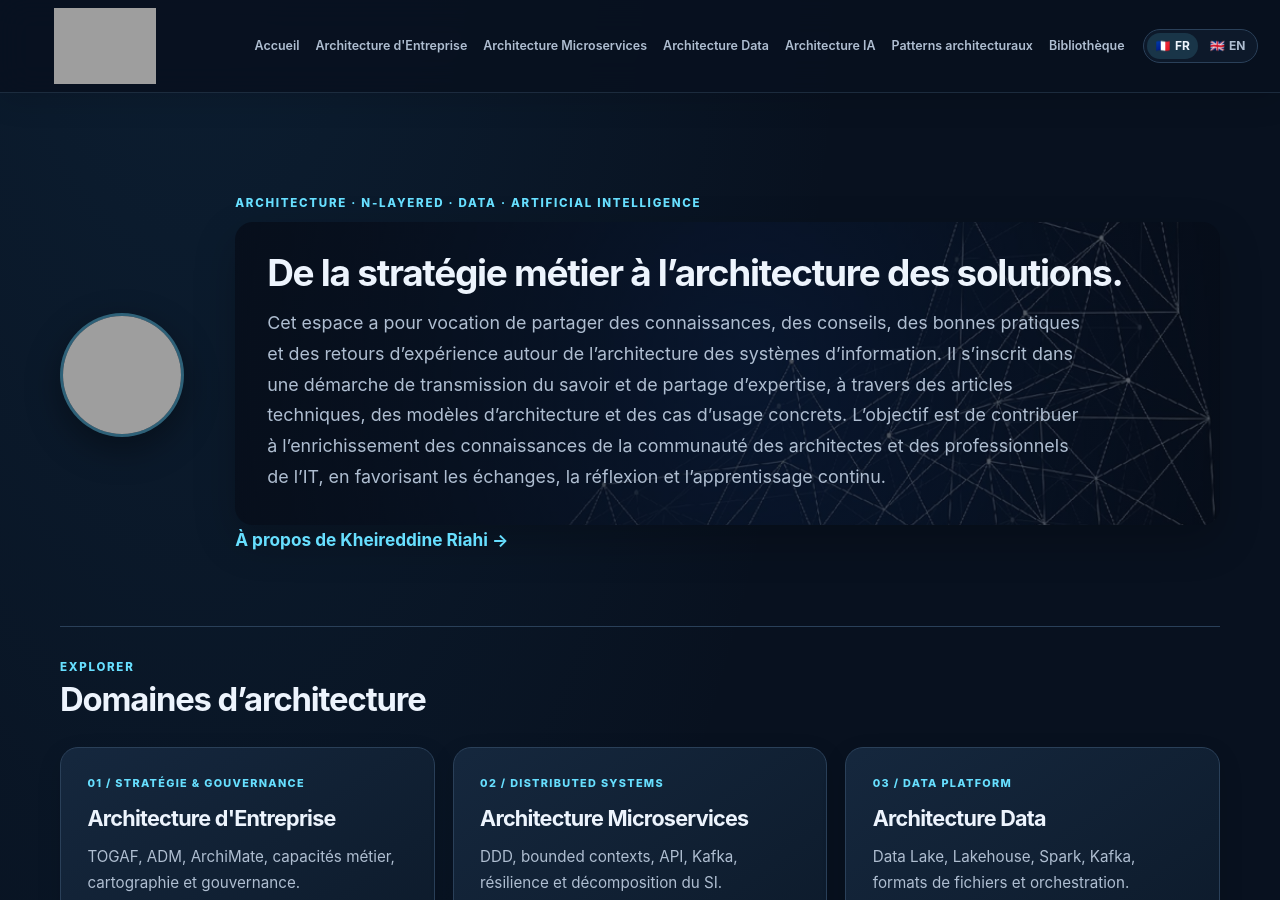
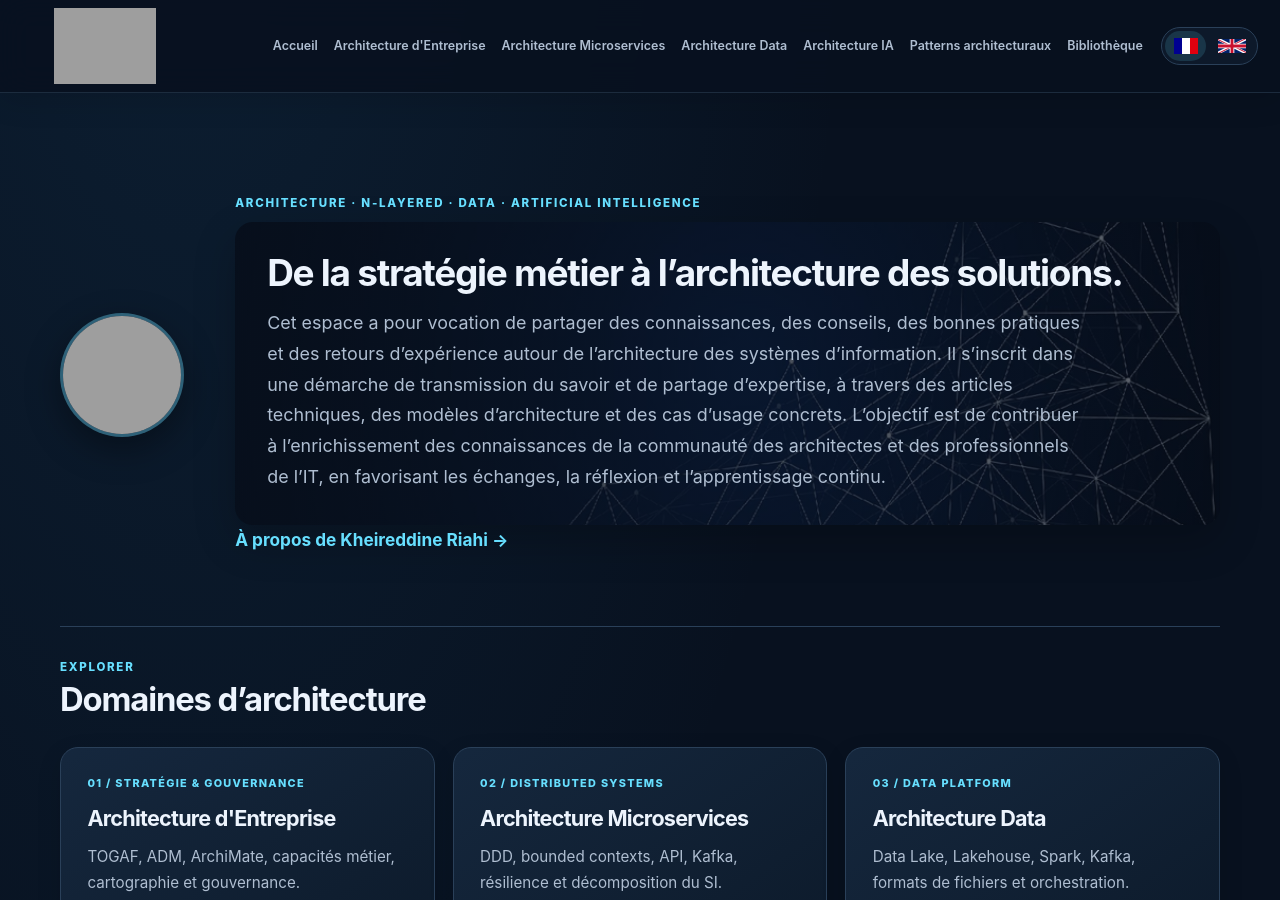
Before and after one commit to KRiahi345/kriahi, a Jekyll site: the page built from index.html, in a window 1280 px wide and 900 px high. Built offline with Jekyll 4.4.1, drawn with Linux system fonts in a browser that asks for light colours; grey boxes are pictures that could not be loaded.

Commit message:
Show flag icons in the language switcher

```diff
--- a/_layouts/default.html
+++ b/_layouts/default.html
@@ -38,11 +38,11 @@
 </nav>
 <div class="language-switch" aria-label="{% if page.lang == 'en' %}Choose language{% else %}Choisir la langue{% endif %}">
 {% if page.lang == 'en' %}
-<a href="{{ page.french_url | default: '/' | relative_url }}" lang="fr" hreflang="fr" aria-label="Français"><span aria-hidden="true">🇫🇷</span> FR</a>
-<a class="is-current" href="{{ page.url | relative_url }}" lang="en" hreflang="en" aria-current="page" aria-label="English"><span aria-hidden="true">🇬🇧</span> EN</a>
+<a href="{{ page.french_url | default: '/' | relative_url }}" lang="fr" hreflang="fr" aria-label="Français"><img src="{{ '/assets/flags/fr.svg' | relative_url }}" width="24" height="16" alt=""></a>
+<a class="is-current" href="{{ page.url | relative_url }}" lang="en" hreflang="en" aria-current="page" aria-label="English"><img src="{{ '/assets/flags/gb.svg' | relative_url }}" width="28" height="14" alt=""></a>
 {% else %}
-<a class="is-current" href="{{ page.url | relative_url }}" lang="fr" hreflang="fr" aria-current="page" aria-label="Français"><span aria-hidden="true">🇫🇷</span> FR</a>
-<a href="{% assign en_default = page.url | prepend: '/en' %}{{ page.english_url | default: en_default | relative_url }}" lang="en" hreflang="en" aria-label="English"><span aria-hidden="true">🇬🇧</span> EN</a>
+<a class="is-current" href="{{ page.url | relative_url }}" lang="fr" hreflang="fr" aria-current="page" aria-label="Français"><img src="{{ '/assets/flags/fr.svg' | relative_url }}" width="24" height="16" alt=""></a>
+<a href="{% assign en_default = page.url | prepend: '/en' %}{{ page.english_url | default: en_default | relative_url }}" lang="en" hreflang="en" aria-label="English"><img src="{{ '/assets/flags/gb.svg' | relative_url }}" width="28" height="14" alt=""></a>
 {% endif %}
 </div></div></div></header>
 <main class="container{% if page.wide_resource %} container-wide-resource{% endif %}{% if page.wide_content %} container-wide-content{% endif %}">{{ content }}</main>
```
Also changed, not shown: assets/flags/fr.svg (added), assets/flags/gb.svg (added).
